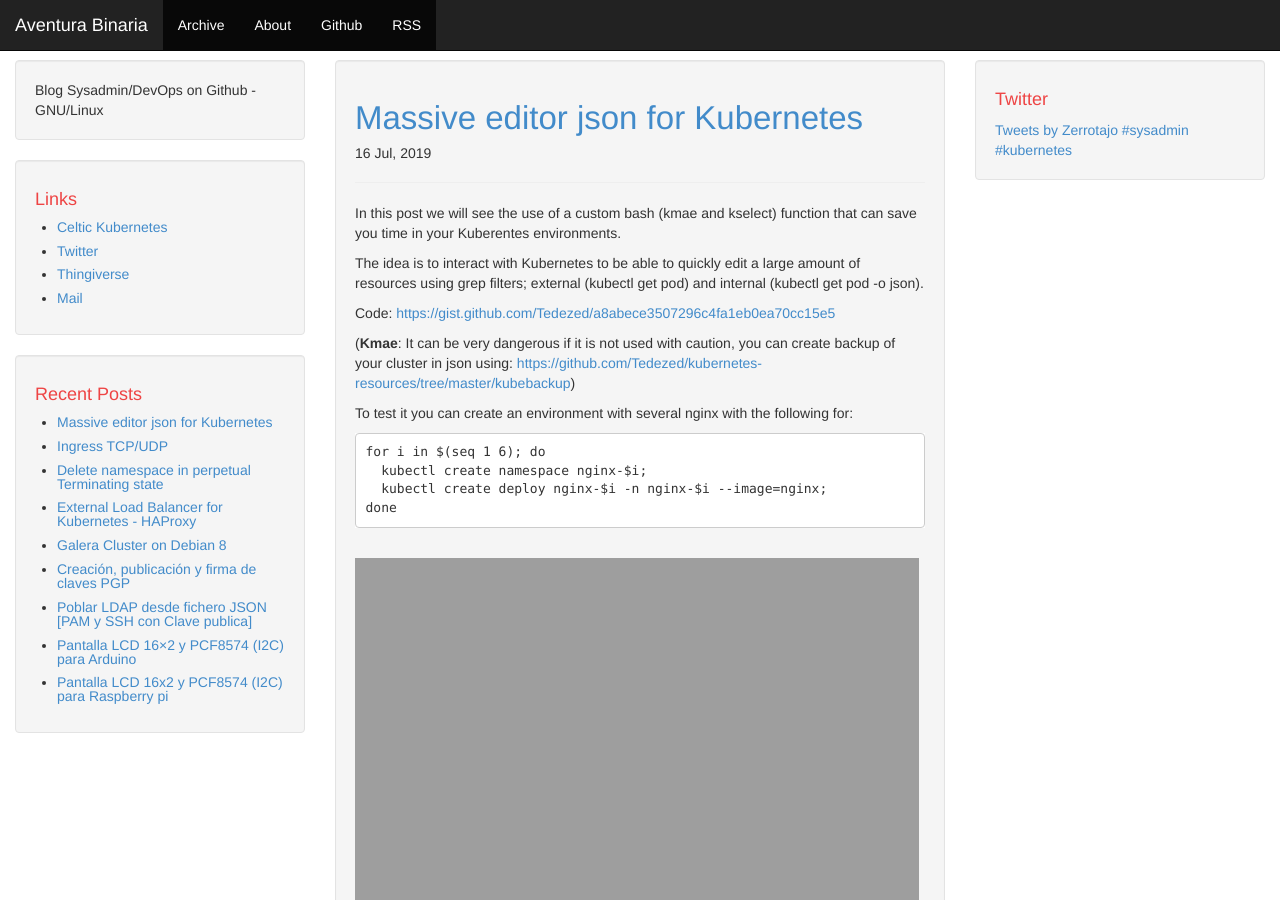
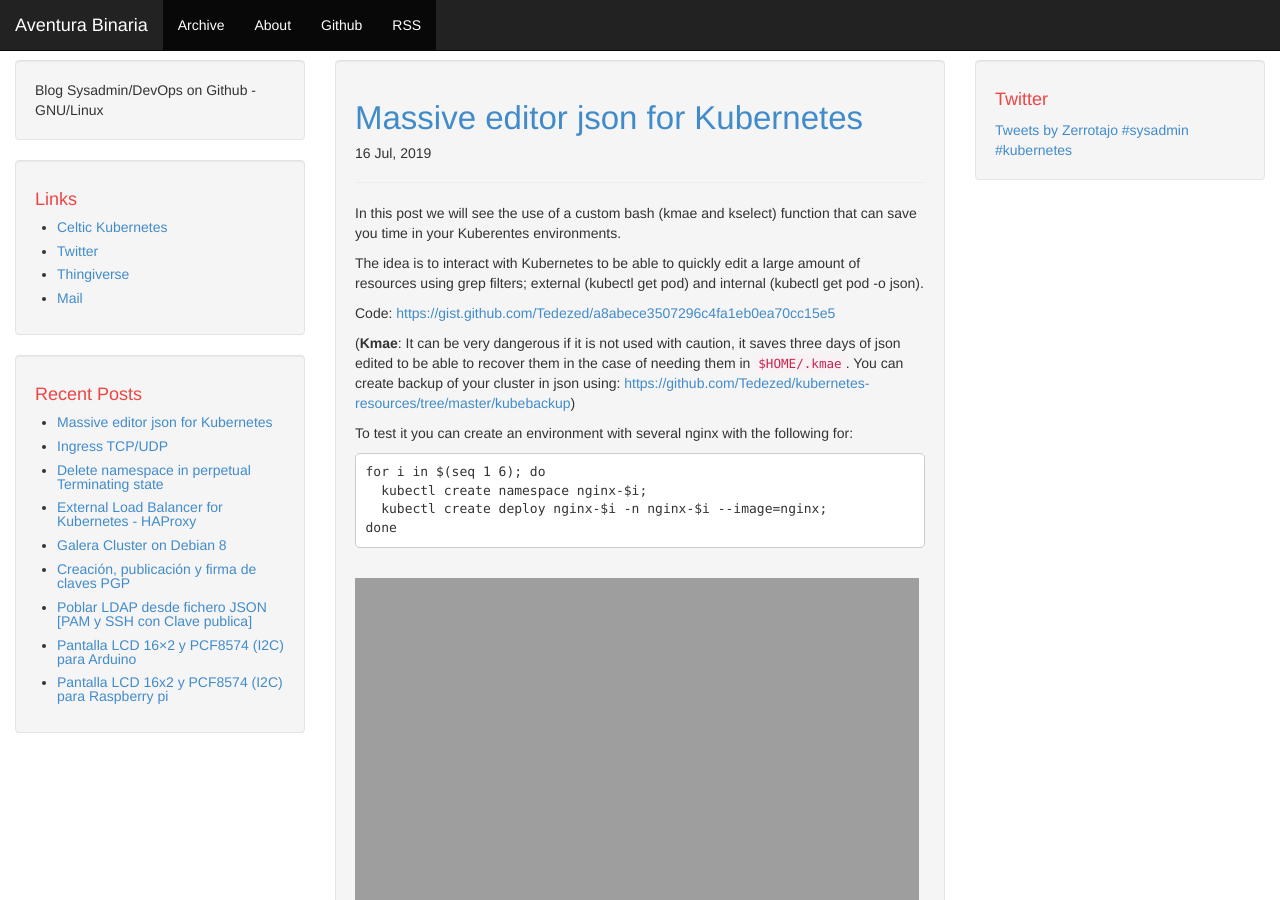
Before and after one commit to Tedezed/aventurabinaria.es, a Jekyll site: the page built from _posts/2019-07-15-Massive-editor-json-for-Kubernetes.md, in a window 1280 px wide and 900 px high. Built offline with Jekyll 4.4.1, drawn with Linux system fonts in a browser that asks for light colours; comment, search, counter and statistics services are not loaded.

Commit message:
kmae update

```diff
--- a/_posts/2019-07-15-Massive-editor-json-for-Kubernetes.md
+++ b/_posts/2019-07-15-Massive-editor-json-for-Kubernetes.md
@@ -11,7 +11,7 @@ The idea is to interact with Kubernetes to be able to quickly edit a large amoun
 
 Code: [https://gist.github.com/Tedezed/a8abece3507296c4fa1eb0ea70cc15e5](https://gist.github.com/Tedezed/a8abece3507296c4fa1eb0ea70cc15e5)
 
-(**Kmae**: It can be very dangerous if it is not used with caution, you can create backup of your cluster in json using: [https://github.com/Tedezed/kubernetes-resources/tree/master/kubebackup](https://github.com/Tedezed/kubernetes-resources/tree/master/kubebackup))
+(**Kmae**: It can be very dangerous if it is not used with caution, it saves three days of json edited to be able to recover them in the case of needing them in `$HOME/.kmae`. You can create backup of your cluster in json using: [https://github.com/Tedezed/kubernetes-resources/tree/master/kubebackup](https://github.com/Tedezed/kubernetes-resources/tree/master/kubebackup))
 &nbsp;
 
 To test it you can create an environment with several nginx with the following for:
```
